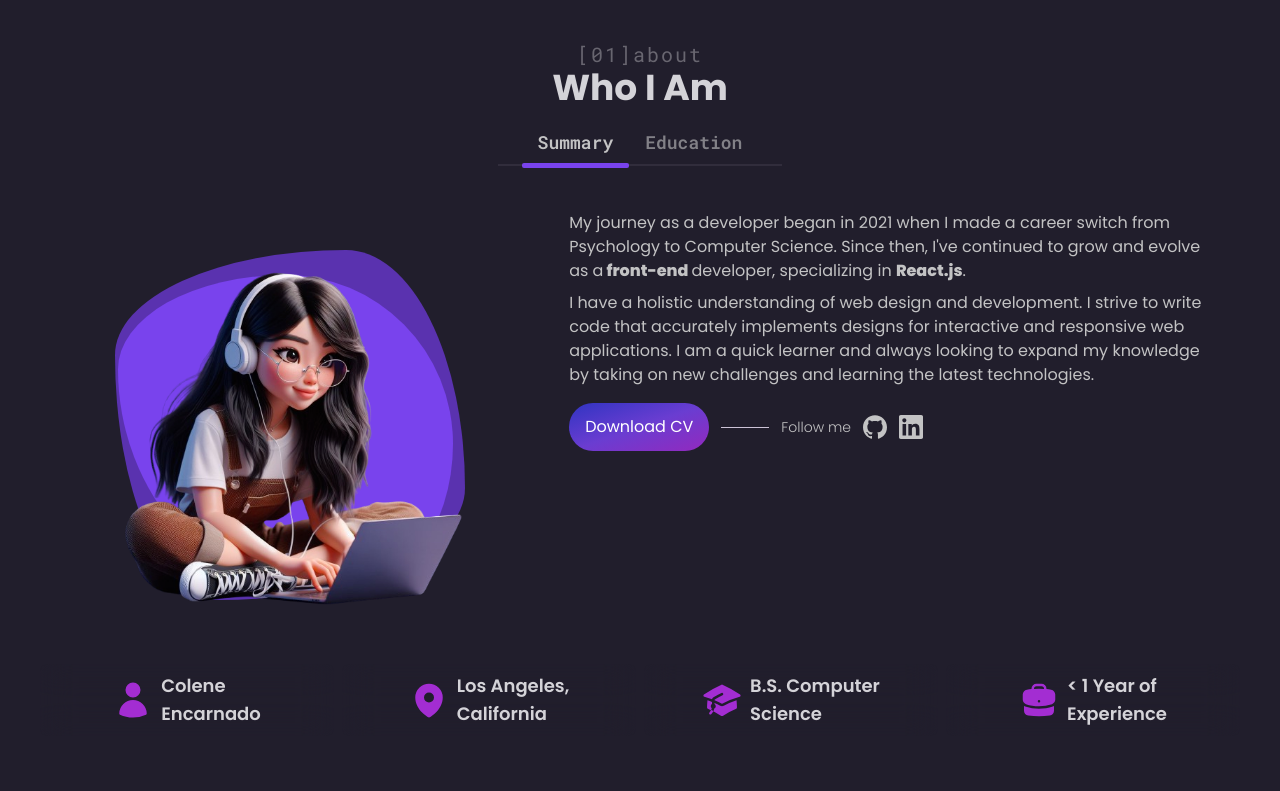
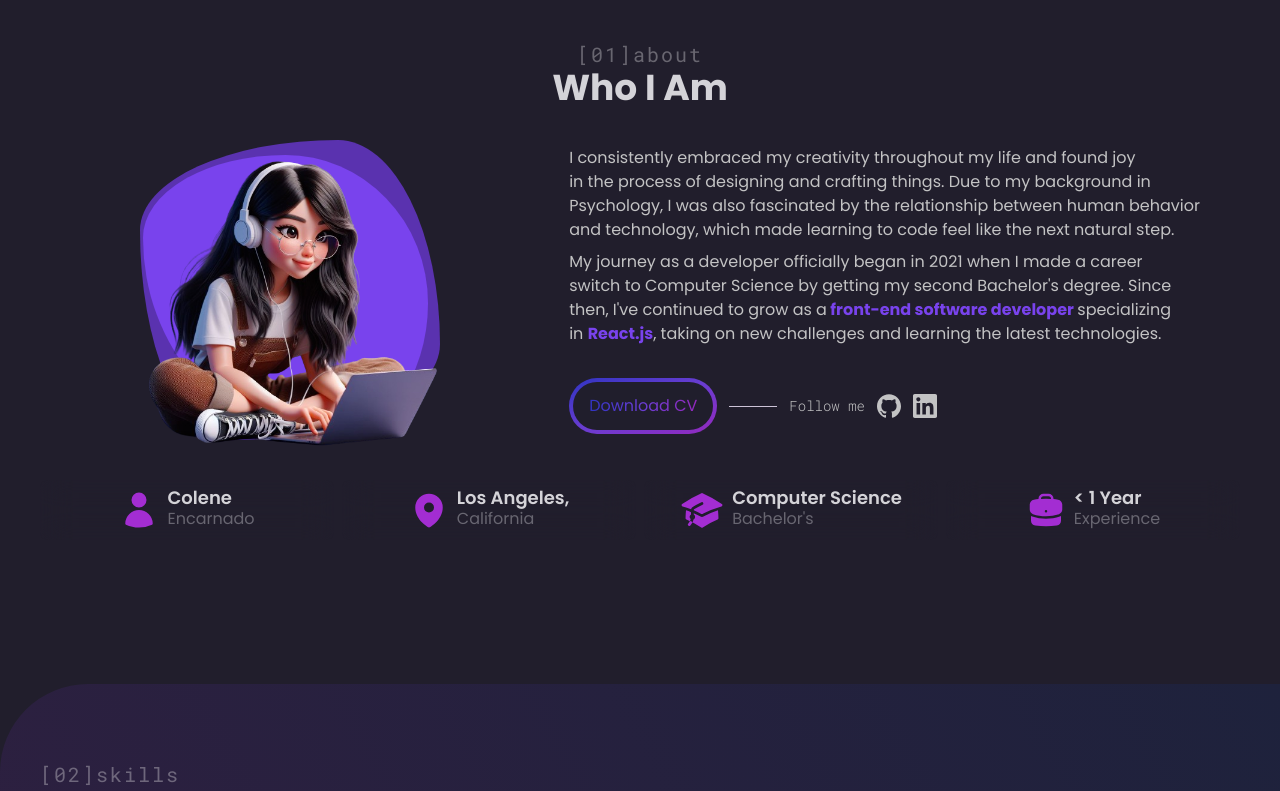
Before and after one commit to encarnac/portfolio, a React (Vite) app: page / in a window 1280 px wide. Shown: the part 840-1631 px from the top of the page. Built offline with nearby package versions, Linux system fonts and the light colour scheme.

Commit message:
Removed education tab, displayed summary stats, and created data for summary stats

```diff
--- a/src/components/AboutSection.jsx
+++ b/src/components/AboutSection.jsx
@@ -2,14 +2,16 @@ import { useState, useTransition } from "react";
 import { Tab } from "./Tab";
 import { AboutMeData } from "../constants/AboutMeData";
 import AboutPhoto from "../assets/about-pfp.png";
-import { motion, AnimatePresence } from "framer-motion";
-import { HiUser, HiMapPin, HiBriefcase, HiAcademicCap } from "react-icons/hi2";
+import resume from "../assets/Resume_ColeneEnc.pdf";
+import { SiGithub, SiLinkedin } from "react-icons/si";
+import { motion } from "framer-motion";
 
-const aboutTabs = {
-  hidden: { y: -30, opacity: 0 },
+const aboutSummary = {
+  hidden: { y: -10, opacity: 0 },
   visible: {
     y: 0,
     opacity: 1,
+    transition: { delay: 0.6 },
   },
 };
 
@@ -25,12 +27,12 @@ const aboutContent = {
   visible: {
     y: 0,
     opacity: 1,
-    transition: { delay: 0.7 },
+    transition: { delay: 0.8 },
   },
 };
 
 const AboutSection = ({ setSelectedPage }) => {
-  const [tab, setTab] = useState("Summary");
+  const [tab, setTab] = useState("Introduction");
   const [isPending, startTransition] = useTransition();
 
   const selectTab = (nextTab) => {
@@ -41,42 +43,25 @@ const AboutSection = ({ setSelectedPage }) => {
 
   return (
     <section id="about" className="mb-12 w-full">
-      <div className="relative mb-0 flex flex-col items-center justify-start lg:col-span-5 lg:mb-8">
+      <div className="relative mb-0 flex flex-col items-start justify-start md:items-center lg:col-span-5 lg:mb-8">
         <h4 className="font-mono text-lg tracking-widest text-[#5b5662]/40 dark:text-[#D4D3D8]/40 lg:text-xl">
           [01]about
         </h4>
         <h3 className="font-sans text-3xl font-bold text-[#5b5662] dark:text-[#D4D3D8] lg:text-4xl">
           Who I Am
         </h3>
-        <motion.div
-          initial="hidden"
-          whileInView="visible"
-          viewport={{ once: true, amount: 1 }}
-          variants={aboutTabs}
-          transition={{ type: "tween", duration: 0.3 }}
-          className="relative flex h-fit w-fit flex-row place-self-center border-b-[2px] border-b-[#726C7B]/20 px-2 dark:border-b-[#b7b0c2]/10 sm:px-6 lg:col-span-7 lg:mx-0 lg:my-3"
-        >
-          {AboutMeData.map((tabContent, index) => (
-            <Tab
-              className={index}
-              active={tab}
-              selectTab={() => selectTab(tabContent.name)}
-              tabName={tabContent.name}
-            />
-          ))}
-        </motion.div>
       </div>
-
-      <div className="mt-0 grid grid-cols-1 items-start justify-items-center gap-x-0 gap-y-4 py-4 md:grid-cols-12 lg:gap-y-0 lg:py-0">
+      <div className="flex flex-col">
+        <div className="mt-0 grid grid-cols-1 items-center justify-items-center gap-x-0 gap-y-4 py-4 md:grid-cols-12 lg:gap-y-0 lg:py-0">
           <motion.div
             initial="hidden"
             whileInView="visible"
             viewport={{ once: true, amount: 0.9 }}
             variants={aboutPhoto}
             transition={{ type: "tween", duration: 0.3 }}
-          className="relative hidden flex-col items-center justify-items-center gap-y-2 py-10 md:col-span-5 md:flex"
+            className="relative hidden flex-col items-center justify-items-center gap-y-2 md:col-span-5 md:flex"
           >
-          <div className="size-[190px] md:size-[250px] lg:size-[300px] xl:size-[350px] before:size-[175px] md:before:size-[235px] lg:before:size-[285px] xl:before:size-[325px] relative rounded-custom-1 bg-[#abaceb] before:absolute before:bottom-0 before:right-3 before:rounded-custom-4 before:bg-[#ad99db] dark:bg-[#5A32AF] dark:before:bg-[#7943ed] xl:before:w-[335px]">
+            <div className="size-[250px] lg:size-[300px] before:size-[235px] lg:before:size-[285px] relative rounded-custom-1 bg-[#abaceb] before:absolute before:bottom-0 before:right-3 before:rounded-custom-4 before:bg-[#ad99db] dark:bg-[#5A32AF] dark:before:bg-[#7943ed] xl:before:w-[285px]">
               <img src={AboutPhoto} className="absolute -bottom-3" />
             </div>
           </motion.div>
@@ -87,52 +72,55 @@ const AboutSection = ({ setSelectedPage }) => {
             viewport={{ once: true, amount: 0.2 }}
             transition={{ type: "tween", duration: 0.4 }}
             variants={aboutContent}
-          className="relative mt-0 flex h-full w-full min-w-fit flex-col items-center gap-y-4 px-0 md:col-span-7 lg:min-w-min lg:gap-y-6 xl:w-11/12"
+            className="relative mt-0 flex w-full min-w-fit flex-col gap-y-4 px-0 text-sm text-[#7B7484] dark:text-[#c3c3c4] md:col-span-7 lg:min-w-min lg:gap-y-6 lg:text-base xl:w-11/12"
           >
-          <div className="place-self-stretch text-sm text-[#7B7484] dark:text-[#c3c3c4] lg:text-base">
-            <AnimatePresence mode="wait">
-              <motion.div
-                key={tab}
-                initial={{ y: -25, opacity: 0 }}
-                animate={{ y: 0, opacity: 1 }}
-                exit={{ y: 25, opacity: 0 }}
-                transition={{ duration: 0.2 }}
+            {AboutMeData.introduction}
+
+            <div className="flex flex-row items-center justify-stretch gap-x-2 md:gap-x-3">
+              <a
+                href={resume}
+                download
+                className="inline-block rounded-full bg-gradient-to-br from-[#68A3EB] to-[#F38BBB] p-1 text-xs text-white transition duration-300 ease-in-out hover:scale-105 dark:from-[#3034C2] dark:via-[#6A3DD1] dark:to-[#9329BE] md:text-sm lg:text-base"
               >
-                {AboutMeData.find((t) => t.name === tab).content}
-              </motion.div>
-            </AnimatePresence>
+                <span className="block rounded-full bg-[#E3E8EE] px-4 py-3 transition duration-300 dark:bg-[#201E2C] md:px-6 md:py-3 lg:px-4 lg:py-3">
+                  <span className="bg-gradient-to-r from-[#68A3EB] to-[#F38BBB] bg-clip-text text-transparent dark:from-[#3034C2] dark:via-[#6A3DD1] dark:to-[#9329BE]">
+                    Download CV
+                  </span>
+                </span>
+              </a>
+              <hr class="h-px w-8 border-0 bg-[#6B6573] dark:bg-[#CCC3D7] sm:w-12"></hr>
+              <p className="hidden font-mono text-sm font-light sm:inline">
+                Follow me
+              </p>
+              <a href="https://github.com/encarnac">
+                <SiGithub className="size-5 sm:size-6 transition duration-300 ease-in-out hover:scale-105 hover:text-[#7B7484] dark:hover:text-[#DAD1E6]" />
+              </a>
+              <a href="https://www.linkedin.com/in/encarnac/">
+                <SiLinkedin className="size-5 sm:size-6 transition duration-300 ease-in-out hover:scale-105 hover:text-[#7B7484] dark:hover:text-[#DAD1E6]" />
+              </a>
             </div>
           </motion.div>
         </div>
-      <div className="mt-6 grid grid-cols-2 gap-2 text-center text-base text-[#5b5662] dark:text-[#D4D3D8] sm:justify-start md:grid-cols-4 md:text-start md:text-sm lg:text-lg">
-        <div className="flex flex-col items-center justify-center gap-x-1 rounded-lg px-1 py-2 font-semibold backdrop-blur-lg sm:gap-x-2 sm:px-2 md:flex-row">
-          <HiUser className="size-10 text-[#AD99DB] dark:text-[#a32dd2]" />
+        <motion.div
+          initial="hidden"
+          whileInView="visible"
+          viewport={{ once: true, amount: 1 }}
+          variants={aboutSummary}
+          transition={{ type: "tween", duration: 0.6 }}
+          className="order-first mt-10 grid grid-cols-2 gap-2 text-center text-base text-[#5b5662] dark:text-[#D4D3D8] sm:justify-start md:order-last md:grid-cols-4 md:text-start md:text-sm lg:text-lg"
+        >
+          {AboutMeData.summary.map((data, index) => (
+            <div className="flex flex-col items-center gap-x-1 gap-y-2 rounded-lg px-1 py-2 font-semibold backdrop-blur-lg sm:gap-x-2 sm:px-2 md:flex-row md:justify-center md:gap-y-0">
+              {data.icon}
               <div className="flex flex-col">
-            <p>Colene</p>
-            <p>Encarnado</p>
+                <p className="leading-none">{data.firstLine}</p>
+                <p className="text-sm font-normal text-[#ADADB6] dark:text-[#686671] md:text-xs lg:text-base">
+                  {data.secondLine}
+                </p>
               </div>
             </div>
-        <div className="flex flex-col items-center justify-center gap-x-1 rounded-lg px-1 py-2 font-semibold backdrop-blur-lg sm:gap-x-2 sm:px-2 md:flex-row">
-          <HiMapPin className="size-10 text-[#AD99DB] dark:text-[#a32dd2]" />
-          <div className="flex flex-col">
-            <p>Los Angeles,</p>
-            <p>California</p>
-          </div>
-        </div>
-        <div className="flex flex-col items-center justify-center gap-x-1 rounded-lg px-1 py-2 font-semibold backdrop-blur-lg sm:gap-x-2 sm:px-2 md:flex-row">
-          <HiAcademicCap className="size-10 text-[#AD99DB] dark:text-[#a32dd2]" />
-          <div className="flex flex-col">
-            <p>B.S. Computer </p>
-            <p>Science</p>
-          </div>
-        </div>
-        <div className="flex flex-col items-center justify-center gap-x-1 rounded-lg px-1 py-2 font-semibold backdrop-blur-lg sm:gap-x-2 sm:px-2 md:flex-row">
-          <HiBriefcase className="size-10 text-[#AD99DB] dark:text-[#a32dd2]" />
-          <div className="flex flex-col">
-            <p>&lt; 1 Year of</p>
-            <p>Experience</p>
-          </div>
-        </div>
+          ))}
+        </motion.div>
       </div>
     </section>
   );
--- a/src/constants/AboutMeData.jsx
+++ b/src/constants/AboutMeData.jsx
@@ -1,110 +1,55 @@
-import { LuGraduationCap } from "react-icons/lu";
-import { SiGithub, SiLinkedin } from "react-icons/si";
 import { HiUser, HiMapPin, HiBriefcase, HiAcademicCap } from "react-icons/hi2";
-import resume from "../assets/Resume_ColeneEnc.pdf";
 
-export const AboutMeData = [
-  {
-    name: "Summary",
-    content: (
-      <div className="flex flex-col gap-y-4 py-px">
+export const AboutMeData = {
+  introduction: (
     <div className="">
-          <p className="text-pretty mb-2">
-            My journey as a developer began in 2021 when I made a career switch
-            from Psychology to Computer Science. Since then, I've continued to
-            grow and evolve as a
-            <span className="font-extrabold"> front-end </span>
-            developer, specializing in{" "}
-            <span className="font-extrabold">React.js</span>.
+      <p className="text-balance mb-2">
+        I consistently embraced my creativity throughout my life and found joy
+        in the process of designing and crafting things. Due to my background in
+        Psychology, I was also fascinated by the relationship between human
+        behavior and technology, which made learning to code feel like the next
+        natural step.
       </p>
-          <p className="text-pretty">
-            I have a holistic understanding of web design and development. I
-            strive to write code that accurately implements designs for
-            interactive and responsive web applications. I am a quick learner
-            and always looking to expand my knowledge by taking on new
-            challenges and learning the latest technologies.
+      <p className="text-balance mb-2">
+        My journey as a developer officially began in 2021 when I made a career
+        switch to Computer Science by getting my second Bachelor's degree. Since
+        then, I've continued to grow as a
+        <span className="font-bold text-[#DE8ABB] dark:text-[#7943ED]">
+          {" "}
+          front-end software developer{" "}
+        </span>
+        specializing in{" "}
+        <span className="font-bold text-[#DE8ABB] dark:text-[#7943ED]">
+          React.js
+        </span>
+        , taking on new challenges and learning the latest technologies.
       </p>
     </div>
-        {/* <div className="flex flex-row flex-wrap justify-stretch gap-2 text-xs text-[#5b5662] dark:text-[#D4D3D8] sm:justify-start md:text-sm lg:text-base">
-          <div className="flex w-fit flex-row items-center justify-between gap-x-1 rounded-lg bg-white/50 px-1 py-2 font-semibold backdrop-blur-lg dark:bg-[#403457]/50 sm:gap-x-2 sm:px-2">
-            <HiUser className="size-4 text-[#AD99DB] dark:text-[#a32dd2]" />
-            <p>Colene Encarnado</p>
-          </div>
-          <div className="flex w-fit flex-row items-center justify-between gap-x-1 rounded-lg bg-white/50 px-1 py-2 font-semibold backdrop-blur-lg dark:bg-[#403457]/50 sm:gap-x-2 sm:px-2">
-            <HiMapPin className="size-4 text-[#AD99DB] dark:text-[#a32dd2]" />
-            <p>Los Angeles, CA</p>
-          </div>
-          <div className="flex w-fit flex-row items-center justify-between gap-x-1 rounded-lg bg-white/50 px-1 py-2 font-semibold backdrop-blur-lg dark:bg-[#403457]/50 sm:gap-x-2 sm:px-2">
-            <HiAcademicCap className="size-4 text-[#AD99DB] dark:text-[#a32dd2]" />
-            <p>B.S. Computer Science</p>
-          </div>
-          <div className="flex w-fit flex-row items-center justify-between gap-x-1 rounded-lg bg-white/50 px-1 py-2 font-semibold backdrop-blur-lg dark:bg-[#403457]/50 sm:gap-x-2 sm:px-2">
-            <HiBriefcase className="size-4 text-[#AD99DB] dark:text-[#a32dd2]" />
-            <p>&lt; 1 YOE</p>
-          </div>
-        </div> */}
-
-        <div className="flex flex-row items-center justify-stretch gap-x-2 md:gap-x-3">
-          <a
-            href={resume}
-            download
-            className="inline-block rounded-3xl bg-gradient-to-br from-[#68A3EB] to-[#F38BBB] px-4 py-3 text-xs text-white transition duration-300 ease-in-out hover:scale-105 dark:from-[#3034C2] dark:via-[#6A3DD1] dark:to-[#9329BE] md:px-6 md:py-3 md:text-sm lg:px-4 lg:py-3 lg:text-base"
-          >
-            Download CV
-          </a>
-          <hr class="h-px w-8 border-0 bg-[#6B6573] dark:bg-[#CCC3D7] sm:w-12"></hr>
-          <p className="hidden text-sm font-light sm:inline">Follow me</p>
-          <a href="https://github.com/encarnac">
-            <SiGithub className="size-5 sm:size-6 transition duration-300 ease-in-out hover:scale-105 hover:text-[#7B7484] dark:hover:text-[#DAD1E6]" />
-          </a>
-          <a href="https://www.linkedin.com/in/encarnac/">
-            <SiLinkedin className="size-5 sm:size-6 transition duration-300 ease-in-out hover:scale-105 hover:text-[#7B7484] dark:hover:text-[#DAD1E6]" />
-          </a>
-        </div>
-      </div>
   ),
+  summary: [
+    {
+      icon: <HiUser className="size-10 text-[#AD99DB] dark:text-[#a32dd2]" />,
+      firstLine: "Colene",
+      secondLine: "Encarnado",
     },
     {
-    name: "Education",
-    content: (
-      <ul className="space-y-4 py-px">
-        <li className="relative flex gap-2 md:gap-4">
-          <div className="before:absolute before:left-[.55rem] before:top-6 before:h-5/6 before:w-[.15rem] before:bg-[#de8abb]/90 dark:before:bg-[#7943ed]/90">
-            <LuGraduationCap className="size-5 text-[#de8abb] dark:text-[#7943ed]" />
-          </div>
-          <div className="w-full">
-            <div className="flex items-start justify-between md:items-center">
-              <h4 className="font-semibold">Oregon State University</h4>
-              <p className="rounded-lg bg-[#F38BBB]/50 bg-gradient-to-bl from-[#68A3EB]/60 to-[#F38BBB]/60 px-3 py-px text-white/90 dark:from-[#3034C2]/80 dark:via-[#6A3DD1]/80 dark:to-[#9329BE]/80">
-                <span className="hidden sm:inline">2021 - </span>2023
-              </p>
-            </div>
-            <p className="px-2 md:px-4">
-              Bachelor of Science: Computer Science
-            </p>
-            <p className="px-2 md:px-4">GPA: 3.8</p>
-          </div>
-        </li>
-        <li className="relative flex gap-2 md:gap-4">
-          <div className="before:absolute before:left-[.55rem] before:top-6 before:h-5/6 before:w-[.15rem] before:bg-[#de8abb]/90 dark:before:bg-[#7943ed]/90">
-            <LuGraduationCap className="size-5 text-[#de8abb] dark:text-[#7943ed]" />
-          </div>
-          <div className="w-full">
-            <div className="flex items-start justify-between md:items-center">
-              <h4 className="font-semibold">
-                <span className="inline sm:hidden">Cal </span>
-                <span className="hidden sm:inline">California </span>State Long
-                Beach
-              </h4>
-              <p className="rounded-lg bg-[#F38BBB]/50 bg-gradient-to-bl from-[#68A3EB]/60 to-[#F38BBB]/60 px-3 py-px text-white/90 dark:from-[#3034C2]/80 dark:via-[#6A3DD1]/80 dark:to-[#9329BE]/80">
-                <span className="hidden sm:inline">2015 - </span>2019
-              </p>
-            </div>
-            <p className="px-2 md:px-4">Bachelor of Arts: Psychology</p>
-            <p className="px-2 md:px-4">GPA: 3.5</p>
-          </div>
-        </li>
-      </ul>
+      icon: <HiMapPin className="size-10 text-[#AD99DB] dark:text-[#a32dd2]" />,
+      firstLine: "Los Angeles,",
+      secondLine: "California",
+    },
+    {
+      icon: (
+        <HiAcademicCap className="size-11 text-[#AD99DB] dark:text-[#a32dd2]" />
       ),
+      firstLine: "Computer Science",
+      secondLine: "Bachelor's",
     },
-];
+    {
+      icon: (
+        <HiBriefcase className="size-10 text-[#AD99DB] dark:text-[#a32dd2]" />
+      ),
+      firstLine: "< 1 Year",
+      secondLine: "Experience",
+    },
+  ],
+};
```
Lines whose indentation alone changed are shown as unchanged.
